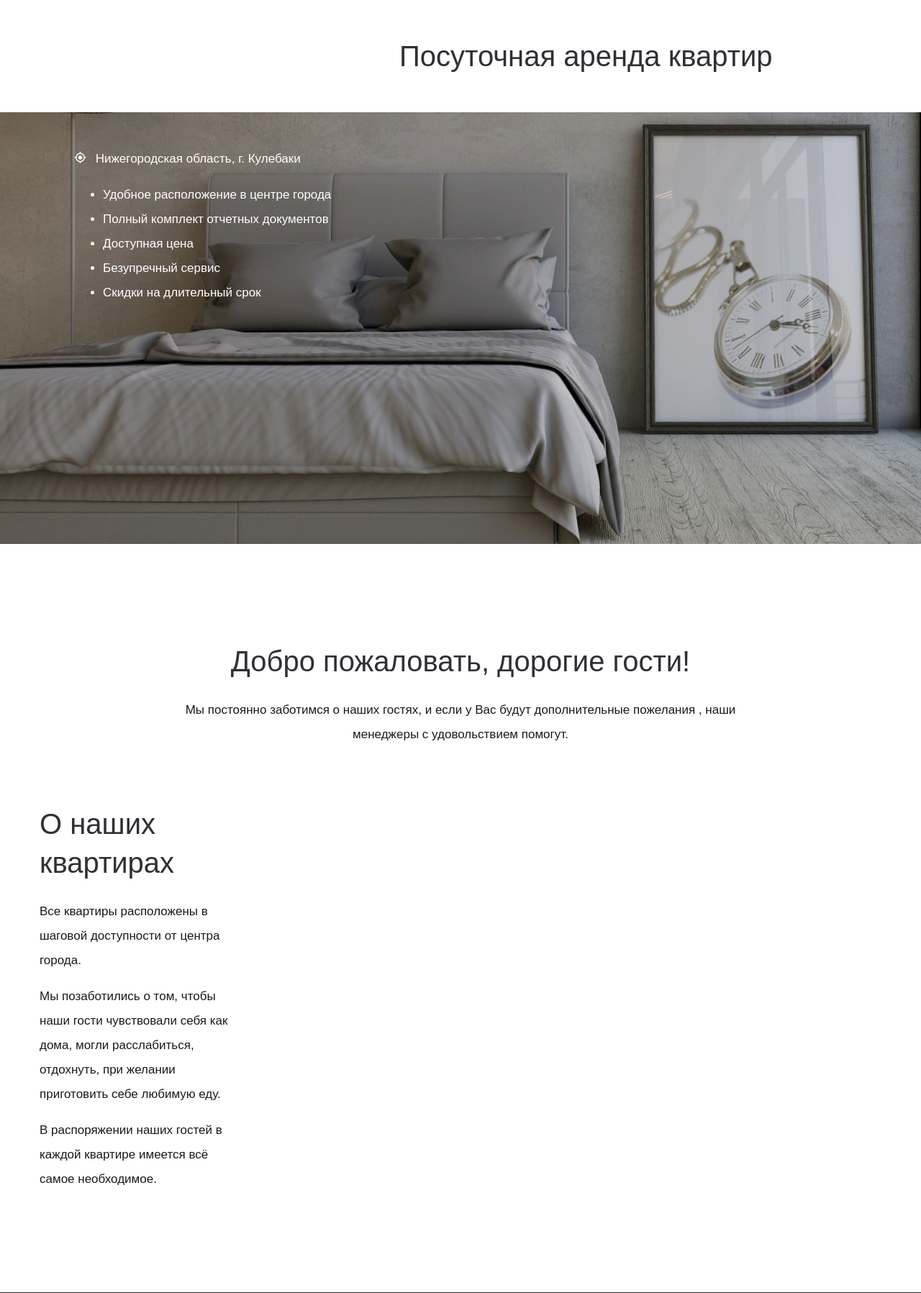
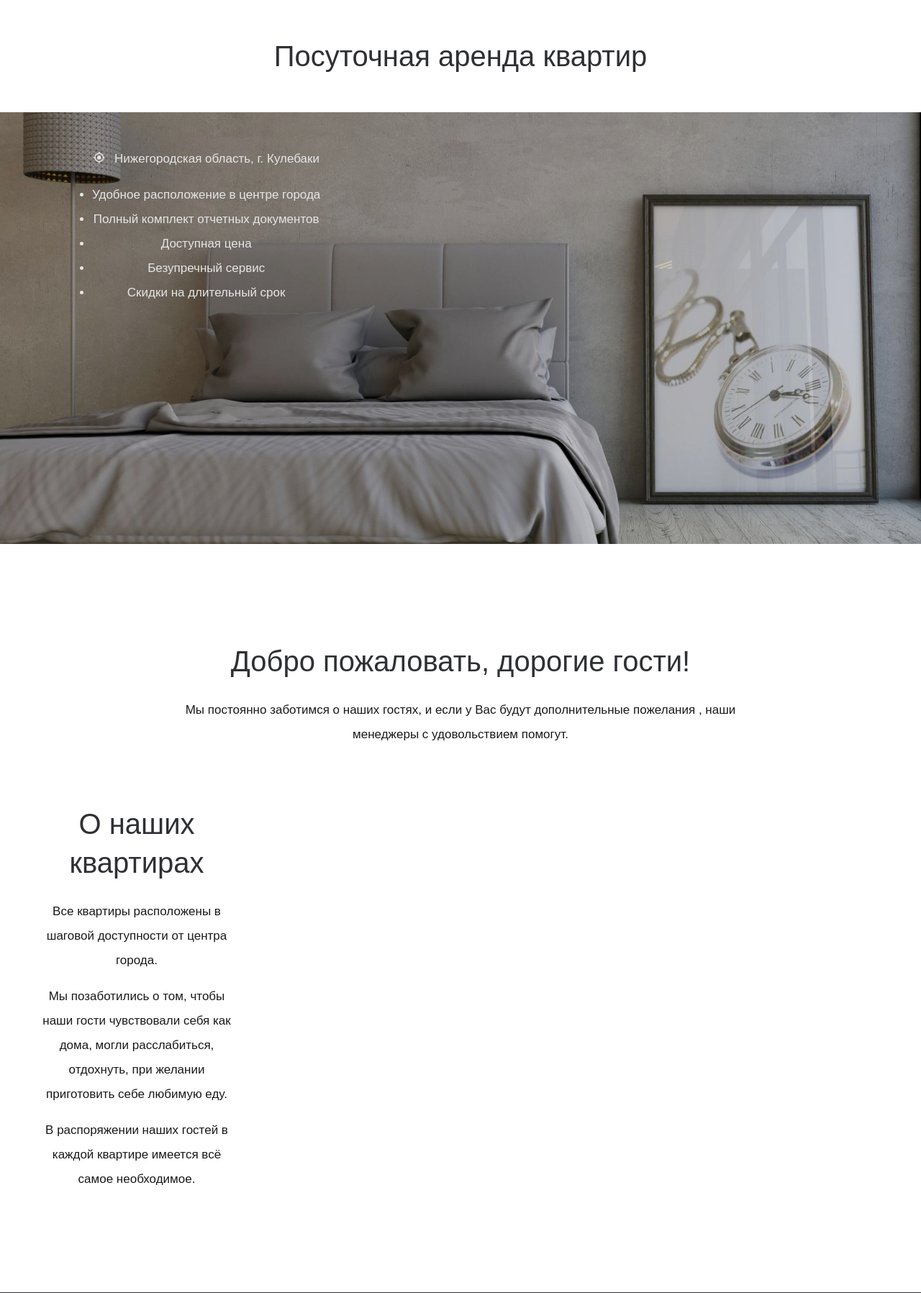
Before and after one commit to Dbl4/booking_home, a Django app: page / in a window 1280 px wide. Shown: the part 90-1887 px from the top of the page at 72% size. Run offline with Django 4.2, Linux system fonts and the light colour scheme; data that the repository does not hold is empty; some libraries are stand-ins or nearby versions; some web fonts are replaced.

Commit message:
поправил верстку

```diff
--- a/bookingsite/apartments/templates/apartments/base.html
+++ b/bookingsite/apartments/templates/apartments/base.html
@@ -58,7 +58,7 @@
     <footer class="ftco-footer ftco-footer-2 ftco-section" id="contacts">
       <div class="container">
         <div class="row mb-5">
-          <div class="col-md">
+          <div class="col-md text-center">
             <div class="ftco-footer-widget mb-4">
               <h2 class="ftco-heading-2">Контакты</h2>
               {% for contact in contacts %}
@@ -72,7 +72,7 @@
               </ul>
             </div>
           </div>
-          <div class="col-md">
+          <div class="col-md text-center">
             <div class="ftco-footer-widget mb-4">
                 <h2 class="ftco-heading-2">Расположение</h2>
                 {% for contact in contacts %}
--- a/bookingsite/apartments/templates/apartments/index.html
+++ b/bookingsite/apartments/templates/apartments/index.html
@@ -2,34 +2,32 @@
 {% load static %}
 
 {% block content %}
+
 <section class="ftco-no-pb">
     <div class="container">
-        <div class="row d-md-flex slider-text align-items-center justify-content-end" data-scrollax-parent="true">
-          <div class="col-md-7 d-flex align-items-center ftco-animate fadeInUp ftco-animated" data-scrollax=" properties: { translateY: '70%' }" style="transform: translateZ(0px) translateY(-5.46414%);">
-            <div class="text pb-4 pt-5">
-                <h1 class="mb-4">Посуточная аренда квартир</h1>
-            </div>
-          </div>
-        </div>
+        <div class="row justify-content-center pb-4 pt-5">
+
+            <div class="col-md-8 text-center heading-section ftco-animate fadeInUp ftco-animated">
+            <h1 class="mb-4">Посуточная аренда квартир</h1>
+
+          </div></div>
     </div>
 </section>
 
-<section class="hero-wrap hero-wrap-2" style="background-image: url({% static 'images/bg_4.jpg' %});" data-stellar-background-ratio="0.5">
+<section class="hero-wrap hero-wrap-2" style="background-image: url(&quot;/static/images/bg_4.jpg&quot;); background-position: 50% -145px;" data-stellar-background-ratio="0.5">
   <div class="overlay"></div>
   <div class="container">
         <div class="row d-flex justify-content-start">
-            <div class="col-md-7 col-lg-5">
-                <div class="details p-5">
-                    <p class="loc"><span class="icon-my_location mr-2"></span> Нижегородская область, г. Кулебаки</p>
-                    <ul class="mb-4">
-                        <li><span>Удобное расположение в центре города</span></li>
+            <div class="details p-5">
+
+                    <ul class="mb-4 text-center">
+                        <p class="loc"><span class="icon-my_location mr-2"></span> Нижегородская область, г. Кулебаки</p><li><span>Удобное расположение в центре города</span></li>
                         <li><span>Полный комплект отчетных документов</span></li>
                         <li><span>Доступная цена</span></li>
                         <li><span>Безупречный сервис</span></li>
                         <li><span>Скидки на длительный срок</span></li>
                     </ul>
                 </div>
-            </div>
         </div>
     </div>
 </section>
@@ -47,7 +45,7 @@
           </div>
         </div>
         <div class="row">
-            <div class="col-md-3 mb-5 heading-section ftco-animate">
+            <div class="col-md-3 mb-5 text-center heading-section ftco-animate">
                 <h2 class="mb-4">О наших квартирах</h2>
                 <p class="mb-3">Все квартиры расположены в шаговой доступности от центра города.</p>
                 <p class="mb-3">Мы позаботились о том, чтобы наши гости чувствовали себя как дома, могли расслабиться, отдохнуть, при желании приготовить себе любимую еду.</p>
@@ -63,8 +61,8 @@
                                 <a href="{% url 'apartments:apartments' apartment.pk %}" class="block-20" style="background-image: url({{ photo.image.url }});"></a>
                             {% endwith %}
                           {% endif %}
-                          <div class="text py-4">
-                              <a href="blog-single.html"><div class="desc pt-3">
+                          <div class="text-center py-4">
+                              <a href="{% url 'apartments:apartments' apartment.pk %}"><div class="desc pt-3">
                                   <h4 class="price">{{ apartment.price }} руб/сутки</h4>
                                   <h5 class="location">{{ apartment.address }}</h5>
                                   <h5 class="details">{{ apartment.title_description }}</h5>
```
